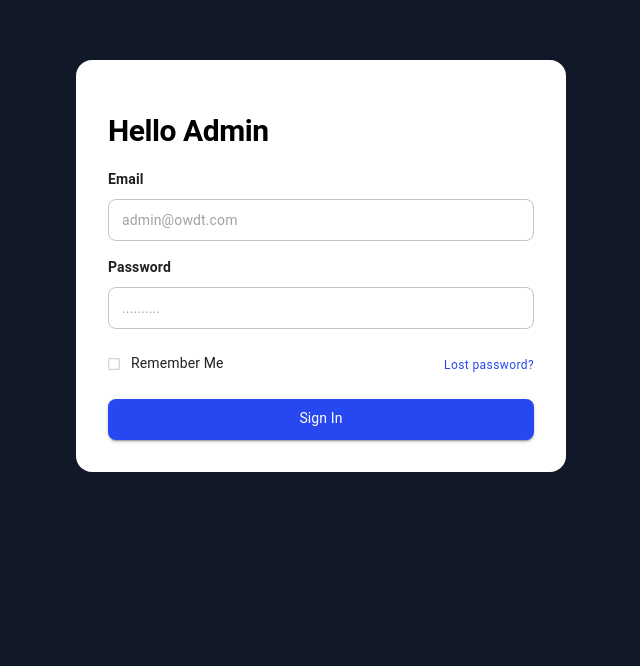
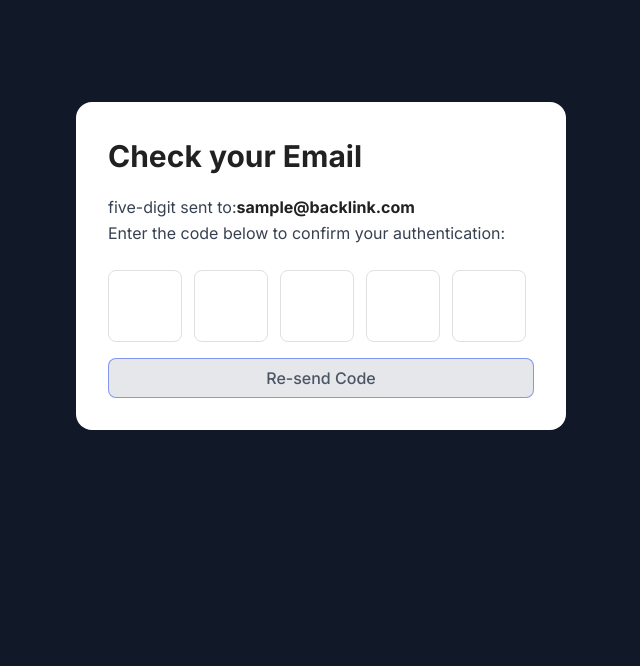
Before and after one commit to baharkeshavarz/backlink-police-dashboard, a Next.js app: page /en/sign-in in a window 1280 px wide. Shown: the part 134-800 px from the top of the page, without its empty margins (319-959 px from the left). Built offline with nearby package versions, Linux system fonts and the light colour scheme; no server answers; what @mui/material-nextjs, material-ui-confirm would draw is missing.

Commit message:
chore: make the opt  page look like design

```diff
--- a/src/app/[locale]/(auth)/sign-in/components/Login.tsx
+++ b/src/app/[locale]/(auth)/sign-in/components/Login.tsx
@@ -58,7 +58,6 @@ const Login = () => {
       type: "String",
       props: {
         placeholder: t("common.fields.emailPlaceholder"),
-        boldLabel: true,
       },
       ui: {
         grid: {
@@ -73,7 +72,6 @@ const Login = () => {
       props: {
         placeholder: t("common.fields.passwordPlaceholder"),
         type: "password",
-        boldLabel: true,
       },
       ui: {
         grid: {
--- a/src/app/[locale]/(auth)/sign-in/components/VerifyEmail.tsx
+++ b/src/app/[locale]/(auth)/sign-in/components/VerifyEmail.tsx
@@ -24,6 +24,7 @@ import OtpInput from "react-otp-input";
 import * as yup from "yup";
 
 type FieldNames = Record<"password", string>;
+const codeLength = 5;
 
 const VerifyEmail = () => {
   const t = useTranslations();
@@ -34,14 +35,17 @@ const VerifyEmail = () => {
   );
 
   const userName = searchParams.get("username") || "sample@backlink.com"; //todo
-  const entryPoint = searchParams.get("backUrl") || "";
-
   const labels: Record<keyof FieldNames, string> = {
-    password: t("pages.confirm.fields.code"),
+    password: t("pages.signInConfirm.wrongCode", { count: codeLength }),
   };
 
   const resolveSchema: yup.ObjectSchema<FieldNames> = yup.object({
-    password: yup.string().nullable().required().min(6).label(labels.password),
+    password: yup
+      .string()
+      .nullable()
+      .required()
+      .min(codeLength)
+      .label(labels.password),
   });
 
   const methods = useForm<FieldNames>({
@@ -68,7 +72,7 @@ const VerifyEmail = () => {
   });
 
   const onSubmit: SubmitHandler<FieldNames> = async (payload) => {
-    await mutateAsync(payload);
+    // await mutateAsync(payload);
   };
 
   const [password] = watch(["password"]);
@@ -83,12 +87,12 @@ const VerifyEmail = () => {
     if (password?.length === 5) {
       handleSubmit(onSubmit)();
     }
-  }, [password, handleSubmit]);
+  }, [password, handleSubmit, onSubmit]);
 
-  const { mutateAsync: mutateAsyncSendAgain, isPending: isPendingSendAgain } =
-    useMutation({
-      // mutationFn: sendLoginOtp,
-    });
+  // const { mutateAsync: mutateAsyncSendAgain, isPending: isPendingSendAgain } =
+  //   useMutation({
+  //     mutationFn: sendLoginOtp,
+  //   });
 
   const handleClickOnSendAgain = async () => {
     setTimerEndDate(Date.now() + RESEND_AUTH_TIMER * 1000);
@@ -107,15 +111,27 @@ const VerifyEmail = () => {
     >
       <Container maxWidth="customSize">
         <Box bgcolor="common.white" width="100%" p={4} borderRadius={2}>
-          <Stack spacing={2}>
-            <Typography>{t("pages.signInConfirm.checkEmail")}</Typography>
-            <Typography>{t("pages.signInConfirm.enterCode")}</Typography>
-            <Typography variant="body1">
-              {t("pages.signInConfirm.enterCodeMessage", {
-                email: userName,
-              })}
+          <Stack>
+            <Typography variant="h1" fontWeight={700}>
+              {t("pages.signInConfirm.checkEmail")}
             </Typography>
-            <Box sx={{ mt: 2 }}>
+            <Box
+              display="flex"
+              justifyContent="flex-start"
+              alignContent="center"
+              sx={{ pt: 2 }}
+            >
+              <Typography variant="body1" color="grey.700">
+                {t("pages.signInConfirm.enterCodeMessage")}
+              </Typography>
+              <Typography variant="body1" fontWeight={700}>
+                {userName}
+              </Typography>
+            </Box>
+            <Typography variant="body1" color="grey.700">
+              {t("pages.signInConfirm.enterCode")}
+            </Typography>
+            <Box mt={3}>
               <Controller
                 control={control}
                 name="password"
@@ -131,22 +147,23 @@ const VerifyEmail = () => {
                           justifyContent: "space-between",
                         }}
                         inputStyle={{
-                          width: 40,
-                          height: 40,
+                          width: 74,
+                          height: 72,
                           marginRight: 8,
-                          borderRadius: 4,
+                          borderRadius: 8,
                           boxShadow: "none",
                           outlineWidth: 0,
                           border: "1px solid",
                           borderColor: error?.message ? red[500] : grey[300],
                           textAlign: "center",
-                          fontSize: 24,
+                          fontSize: 30,
+                          fontWeight: 800,
                         }}
                         value={value}
                         onChange={(value) => {
                           onChange(digitsFaToEn(value));
                         }}
-                        numInputs={5}
+                        numInputs={codeLength}
                         inputType="tel"
                         renderInput={(props) => <input {...props} />}
                       />
@@ -164,27 +181,37 @@ const VerifyEmail = () => {
               key={timerEndDate}
               date={timerEndDate}
               renderer={({ completed, minutes, seconds }) => (
-                <Stack spacing={1}>
-                  <Typography variant="body2" color="text.secondary">
-                    {completed
-                      ? ""
-                      : t("pages.signInConfirm.requestAgainAfter", {
-                          seconds: `${String(minutes).padStart(
-                            2,
-                            "0"
-                          )}:${String(seconds).padStart(2, "0")}`,
-                        })}
-                  </Typography>
+                <Box width="100%">
+                  {completed ? (
+                    ""
+                  ) : (
+                    <Box
+                      display="flex"
+                      justifyContent="flex-start"
+                      alignContent="center"
+                      gap={1}
+                    >
+                      <Typography variant="body1" color="grey.700">
+                        {t("pages.signInConfirm.requestAgainAfter")}
+                      </Typography>
+                      <Typography variant="body1" fontWeight={700}>
+                        {`${String(minutes).padStart(2, "0")}:${String(
+                          seconds
+                        ).padStart(2, "0")}`}
+                      </Typography>
+                    </Box>
+                  )}
 
                   <Button
-                    color="warning"
                     variant="outlined"
                     onClick={handleClickOnSendAgain}
                     disabled={!completed}
+                    fullWidth
+                    sx={{ mt: 2, bgcolor: "grey.200", color: "grey.600" }}
                   >
                     {t("common.buttons.sendAgain")}
                   </Button>
-                </Stack>
+                </Box>
               )}
             />
           </Stack>
--- a/src/app/[locale]/(auth)/sign-in/page.tsx
+++ b/src/app/[locale]/(auth)/sign-in/page.tsx
@@ -6,7 +6,7 @@ import VerifyEmail from "./components/VerifyEmail";
 const SignIn = () => {
   return (
     <>
-      {/* <VerifyEmail /> */}
+      <VerifyEmail />
       <Login />
     </>
   );
--- a/src/components/Fields/components/CustomTextField.tsx
+++ b/src/components/Fields/components/CustomTextField.tsx
@@ -15,7 +15,7 @@ const CustomTextField: FC<CustomTextFieldProps> = ({
   forbiddenChars = DEFAULT_FORBIDDEN_CHARS,
   label,
   boldLabel = false,
-  labelVariant = "body1",
+  labelVariant = "subtitle2",
   ...props
 }) => {
   const {
@@ -70,7 +70,7 @@ const CustomTextField: FC<CustomTextFieldProps> = ({
                 <Typography
                   variant={labelVariant}
                   mb={1}
-                  fontWeight={boldLabel ? "bold" : "normal"}
+                  fontWeight={boldLabel ? "bold" : "500"}
                 >
                   {label}
                 </Typography>
--- a/src/components/Fields/types/fields.ts
+++ b/src/components/Fields/types/fields.ts
@@ -7,15 +7,15 @@ import {
   SwitchOwnerState,
   SxProps,
   TextFieldProps,
-} from '@mui/material';
+} from "@mui/material";
 import {
   DatePickerProps,
   DateTimePickerProps,
   PickerValidDate,
-} from '@mui/x-date-pickers';
-import { ReactNode } from 'react';
-import { ControllerProps, UseFormRegister } from 'react-hook-form';
-import { FileUploadProps } from 'react-material-file-upload';
+} from "@mui/x-date-pickers";
+import { ReactNode } from "react";
+import { ControllerProps, UseFormRegister } from "react-hook-form";
+import { FileUploadProps } from "react-material-file-upload";
 
 export interface Option {
   id: number | string;
@@ -26,7 +26,7 @@ export interface Option {
 
 export interface ButtonWithLoadingProps extends ButtonProps {
   isLoading?: boolean;
-  buttonType?: 'Reset';
+  buttonType?: "Reset";
 }
 
 export interface CustomDateTimePickerProps<TDate extends PickerValidDate = Date>
@@ -35,7 +35,7 @@ export interface CustomDateTimePickerProps<TDate extends PickerValidDate = Date>
   name: string;
   label: string;
   fullWidth?: boolean;
-  variant?: TextFieldProps['variant'];
+  variant?: TextFieldProps["variant"];
   valueFormatter?: (value: any) => never;
 }
 
@@ -45,7 +45,7 @@ export interface CustomDatePickerProps<TDate extends PickerValidDate = Date>
   name: string;
   label: string;
   fullWidth?: boolean;
-  variant?: TextFieldProps['variant'];
+  variant?: TextFieldProps["variant"];
   valueFormatter?: (value: any) => never;
 }
 export interface CustomSelectProps extends OutlinedInputProps {
@@ -61,10 +61,10 @@ export interface CustomAutoCompleteProps<
   TData extends Option,
   TMultiple extends boolean = false,
   TDisableClearable extends boolean = false,
-  TFreeSolo extends boolean = false,
+  TFreeSolo extends boolean = false
 > extends Omit<
     AutocompleteProps<TData, TMultiple, TDisableClearable, TFreeSolo>,
-    'renderInput'
+    "renderInput"
   > {
   resetFieldsOnChange?: string[];
   options: TData[];
@@ -91,10 +91,10 @@ export interface ServerSideAutoComplete<
   TData extends Option,
   TMultiple extends boolean = false,
   TDisableClearable extends boolean = false,
-  TFreeSolo extends boolean = false,
+  TFreeSolo extends boolean = false
 > extends Omit<
     CustomAutoCompleteProps<TData, TMultiple, TDisableClearable, TFreeSolo>,
-    'options'
+    "options"
   > {
   queryFn: (value?: string | null) => Promise<Option[]>;
   disabledOnChange: boolean;
@@ -117,10 +117,10 @@ export type TextLimitations = Partial<{
   maxLength: number;
 }>;
 export interface CustomTextFieldProps
-  extends Partial<TextFieldProps<'standard'>> {
+  extends Partial<TextFieldProps<"standard">> {
   label: string;
   boldLabel?: boolean;
-  labelVariant?: 'subtitle1' | 'body1';
+  labelVariant?: "subtitle1" | "subtitle2";
   name: string;
   limitations?: TextLimitations & NumberLimitations;
   ControllerProps?: Partial<ControllerProps>;
@@ -138,7 +138,7 @@ export interface CustomTextFieldProps
 }
 
 export interface CurrencyTextFieldProps
-  extends Partial<TextFieldProps<'outlined'>> {
+  extends Partial<TextFieldProps<"outlined">> {
   limitations?: NumberLimitations;
   currencyLabel?: ReactNode;
 }
@@ -166,40 +166,40 @@ export interface CustomRadioButtonsProps {
 }
 
 export interface ICustomTextField {
-  type: 'TextField';
+  type: "TextField";
   props: OutlinedTextFieldProps;
   defaultValue: unknown;
 }
 
 export interface ICustomDatePicker {
-  type: 'DatePicker';
+  type: "DatePicker";
   props: Omit<
     CustomDatePickerProps<PickerValidDate>,
-    'onSelectedSectionsChange'
+    "onSelectedSectionsChange"
   > & {
     boldLabel?: boolean;
-    labelVariant?: 'subtitle1' | 'body1';
+    labelVariant?: "subtitle1" | "body1";
     sx?: SxProps;
   };
   defaultValue: unknown;
 }
 
 export interface ICustomSelect {
-  type: 'Select';
+  type: "Select";
   props: CustomSelectProps;
   defaultValue: unknown;
 }
 
 export interface ICustomSwitch {
-  type: 'Switch';
+  type: "Switch";
   props: CustomSwitchProps;
   defaultValue: unknown;
 }
 
 export interface UploadFieldProps
-  extends Omit<FileUploadProps, 'onChange' | 'value'> {
+  extends Omit<FileUploadProps, "onChange" | "value"> {
   name: string;
-  value?: FileUploadProps['value'];
+  value?: FileUploadProps["value"];
   showUploadBox?: boolean;
 }
 
@@ -208,7 +208,7 @@ export interface UIProperties {
 }
 
 export interface ICustomComponent {
-  type?: 'Custom';
+  type?: "Custom";
   component: ReactNode;
 }
 
@@ -219,59 +219,59 @@ export interface ICommonProperties {
 
 export type IFieldTypes =
   | {
-      type?: 'Date';
+      type?: "Date";
       limitations?: DateLimitations;
       props?: Partial<ICustomDatePicker> & {
         boldLabel?: boolean;
-        labelVariant?: 'subtitle1' | 'body1';
+        labelVariant?: "subtitle1" | "body1";
         sx?: SxProps;
       };
     }
   | {
-      type?: 'RadioButtons';
+      type?: "RadioButtons";
       options: Option[];
     }
   | {
-      type?: 'Number';
+      type?: "Number";
       props?: Partial<CustomTextFieldProps>;
       limitations?: NumberLimitations;
     }
   | {
-      type?: 'Switch';
+      type?: "Switch";
     }
   | {
-      type?: 'Checkbox';
+      type?: "Checkbox";
     }
   | {
-      type?: 'String';
+      type?: "String";
       props?: Partial<CustomTextFieldProps>;
       limitations?: TextLimitations;
     }
   | {
-      type?: 'Textarea';
+      type?: "Textarea";
       props?: Partial<CustomTextFieldProps>;
       limitations?: TextLimitations;
     }
   | {
-      type?: 'Currency';
+      type?: "Currency";
       limitations?: NumberLimitations;
     }
   | {
-      type: 'FreeSoloSelective';
+      type: "FreeSoloSelective";
       props?: Partial<MultipleFreeSoloProps>;
       limitations?: FreeSoloLimitations;
     }
   | {
-      type: 'Selective';
+      type: "Selective";
       props?: Partial<CustomTextFieldProps>;
       options: Option[];
     }
   | {
-      type: 'SearchableSelective';
+      type: "SearchableSelective";
       options: Option[];
     }
   | {
-      type: 'ServerSideSelective';
+      type: "ServerSideSelective";
       queryFn: (searchText?: string | null) => Promise<Option[]>;
       props?: Partial<ServerSideCustomAutoCompleteProps>;
     };
--- a/src/components/common/Title.tsx
+++ b/src/components/common/Title.tsx
@@ -10,11 +10,11 @@ export interface TitleProps {
 const Title: FC<TitleProps> = ({ title, subTitle, sx, variant = "h1" }) => {
   return (
     <Stack spacing={2} sx={{ ...sx }}>
-      <Typography variant={variant} fontWeight="700" color="black">
+      <Typography variant={variant} fontWeight="700" color="grey.900">
         {title}
       </Typography>
       {subTitle && (
-        <Typography variant="h4" fontWeight={400} color="black">
+        <Typography variant="h4" fontWeight={400} color="grey.900">
           {subTitle}
         </Typography>
       )}
--- a/src/config/theme.ts
+++ b/src/config/theme.ts
@@ -69,7 +69,7 @@ const themeOptions: ThemeOptions = {
     blue: bluePalette,
   },
   typography: {
-    // fontFamily: "Inter, sans-serif",
+    fontFamily: "Inter, sans-serif",
     htmlFontSize: 14,
     fontWeightLight: 300,
     fontWeightRegular: 400,
@@ -90,7 +90,6 @@ const themeOptions: ThemeOptions = {
     h4: {
       fontSize: "1rem", //16px
       lineHeight: 1.4,
-      fontWeight: 500,
     },
     h5: {
       fontSize: "0.875rem", //14px
@@ -101,11 +100,11 @@ const themeOptions: ThemeOptions = {
       lineHeight: 1.57,
     },
     body1: {
-      fontSize: "0.875rem", //14px
+      fontSize: "1rem", //16px
       lineHeight: 1.57,
     },
     body2: {
-      fontSize: "1.25rem", //20px
+      fontSize: "1.125", //18px
       lineHeight: 1.66,
     },
     subtitle1: {
--- a/src/constants/general.ts
+++ b/src/constants/general.ts
@@ -1,7 +1,7 @@
 import { Option } from "@/components/Fields";
 
 export const FIXED_BUTTON_HEIGHT = 41;
-export const RESEND_AUTH_TIMER = 120;
+export const RESEND_AUTH_TIMER = 2;
 export const FIXED_INPUT_HEIGHT = 42;
 
 /*-------------------------------*/
--- a/src/data/i18n/en.json
+++ b/src/data/i18n/en.json
@@ -87,8 +87,9 @@
     "signInConfirm": {
       "checkEmail": "Check your Email",
       "enterCode": "Enter the code below to confirm your authentication:",
-      "enterCodeMessage": "five-digit sent to: {email} ",
-      "requestAgainAfter": "Didn’t received code? Request again after {seconds}"
+      "enterCodeMessage": "five-digit sent to:",
+      "requestAgainAfter": "Didn’t received code? Request again after ",
+      "wrongCode": "Must be at least {count} characters"
     },
     "signUp": {
       "createAccount": "Create Your Account",
```
